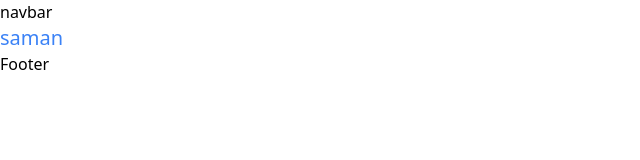
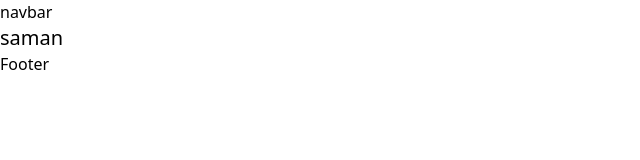
Before and after one commit to SamanKeighobadi/phone-store, a Next.js app: page / in a window 1280 px wide. Shown: the top 160 px of the page, without its empty margins (0-640 px from the left). Built offline with nearby package versions, Linux system fonts and the light colour scheme.

Commit message:
fix: tailwindcss

```diff
--- a/pages/index.js
+++ b/pages/index.js
@@ -5,13 +5,13 @@ export default function Home() {
   return (
     <div className={''}>
       <Head>
-        <title>Create Next App</title>
+        <title>Phone Store</title>
         <meta name="description" content="Generated by create next app" />
         <link rel="icon" href="/favicon.ico" />
       </Head>
-      <h1 className='text-xl text-blue-500'>
-        saman
-      </h1>
+     <h1 className='text-xl'>
+       saman
+     </h1>
     </div>
   )
 }
```
Also changed, not shown: 1 other file (tests, documents, lock files or other folders).
